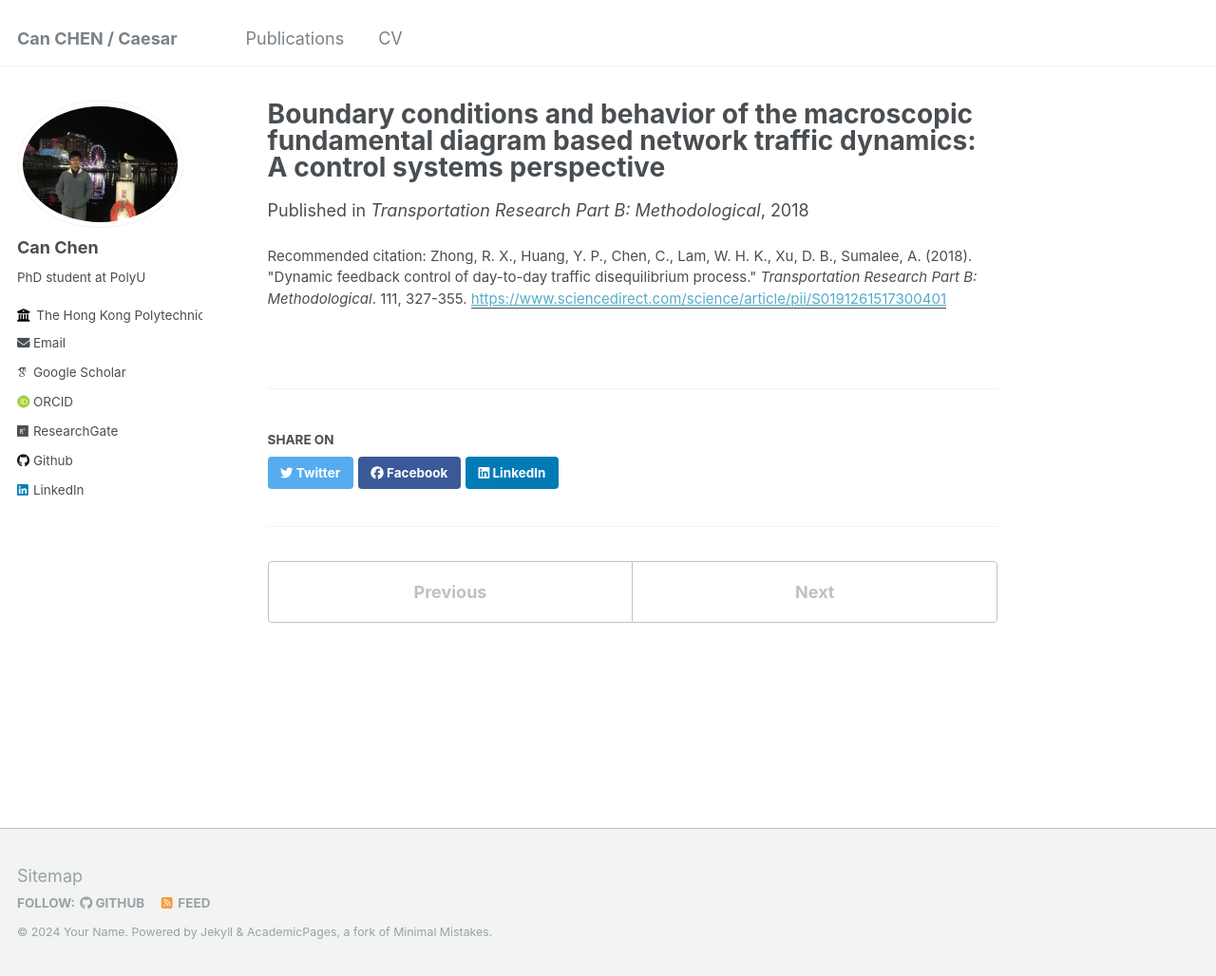
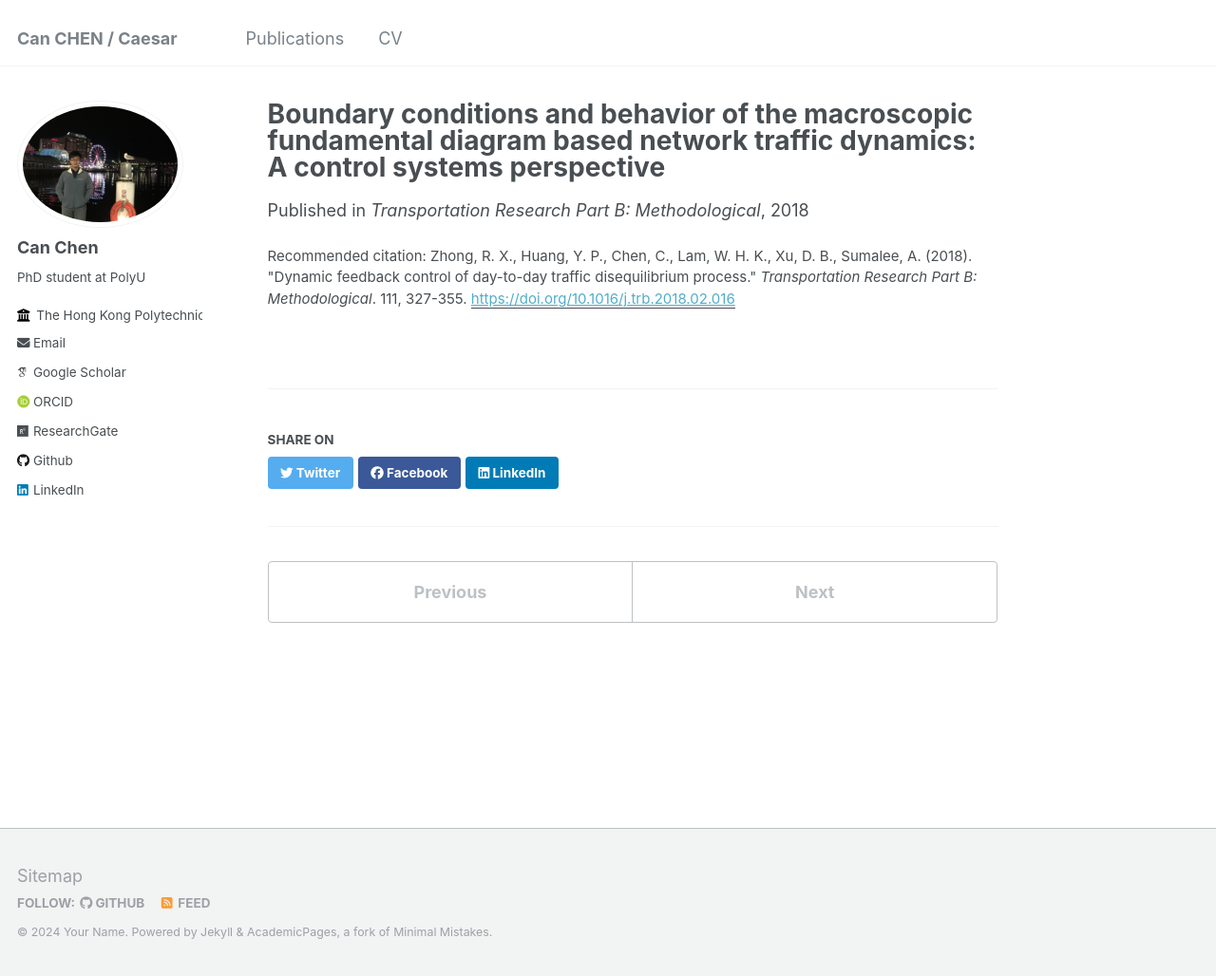
Before and after one commit to CanChen-Caesar/CanChen-Caesar.github.io, a Jekyll site: the page built from _publications/2018-05-01-TRB-zhong2018boundary.md, in a window 1280 px wide and 1028 px high. Shown: the whole window at 95% size. Built offline with Jekyll 4.4.1, drawn with Linux system fonts in a browser that asks for light colours; some web fonts are replaced; part of the change alters nothing that is shown.

Commit message:
Update 2018-05-01-TRB-zhong2018boundary.md

```diff
--- a/_publications/2018-05-01-TRB-zhong2018boundary.md
+++ b/_publications/2018-05-01-TRB-zhong2018boundary.md
@@ -5,6 +5,6 @@ permalink: /publication/2018-05-01-TRB-zhong2018boundary
 excerpt: 'This paper is about boundary conditions and behavior of the macroscopic fundamental diagram based network traffic dynamics.'
 date: 2018-05-01
 venue: 'Transportation Research Part B: Methodological'
-paperurl: 'https://www.sciencedirect.com/science/article/pii/S0191261517300401'
+paperurl: 'https://doi.org/10.1016/j.trb.2018.02.016'
 citation: 'Zhong, R. X., Huang, Y. P., Chen, C., Lam, W. H. K., Xu, D. B., Sumalee, A. (2018). &quot;Dynamic feedback control of day-to-day traffic disequilibrium process.&quot; <i>Transportation Research Part B: Methodological</i>. 111, 327-355.'
 ---
```
